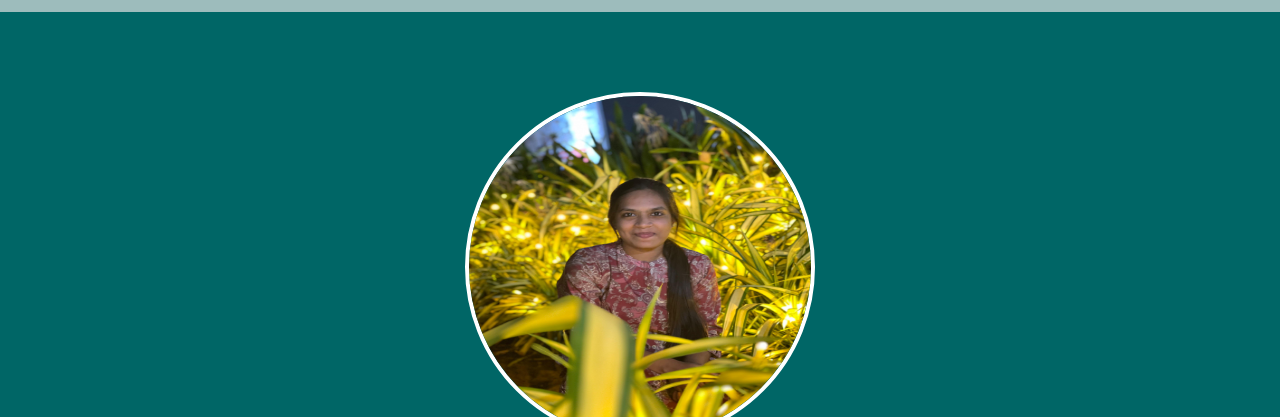
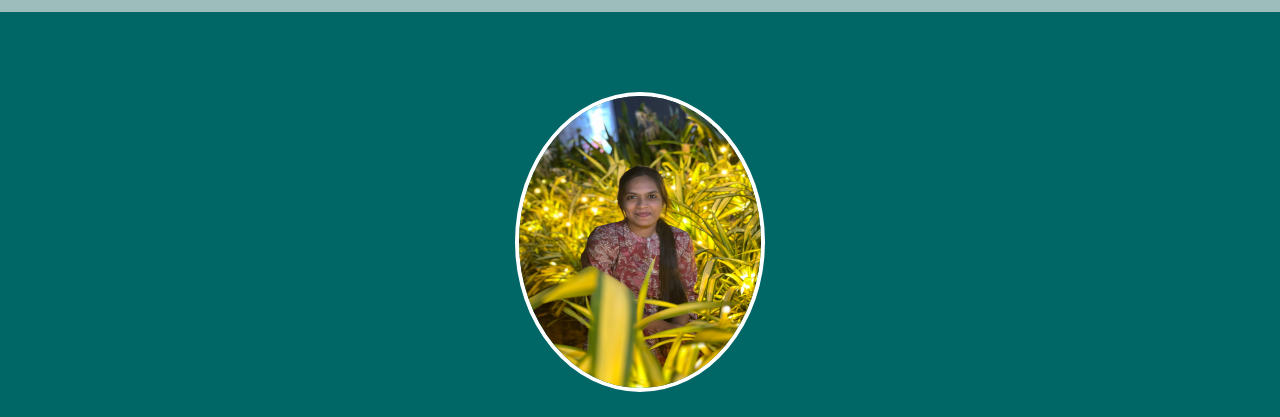
Before and after one commit to ShaikAyeshaSameena/Personal-Portfolio, a plain HTML site: page index.html in a window 1280 px wide. Shown: the part 69-486 px from the top of the page. Drawn offline with Linux system fonts and the light colour scheme.

Commit message:
Update style.css

```diff
--- a/style.css
+++ b/style.css
@@ -56,8 +56,8 @@ header {
 }
 
 .hero img {
-  width: 350px;
-  height: 350px;
+  width: 250px;
+  height: 300px;
   border-radius: 50%;
   border: 4px solid #ffffff;
   margin-bottom: 20px;
```
